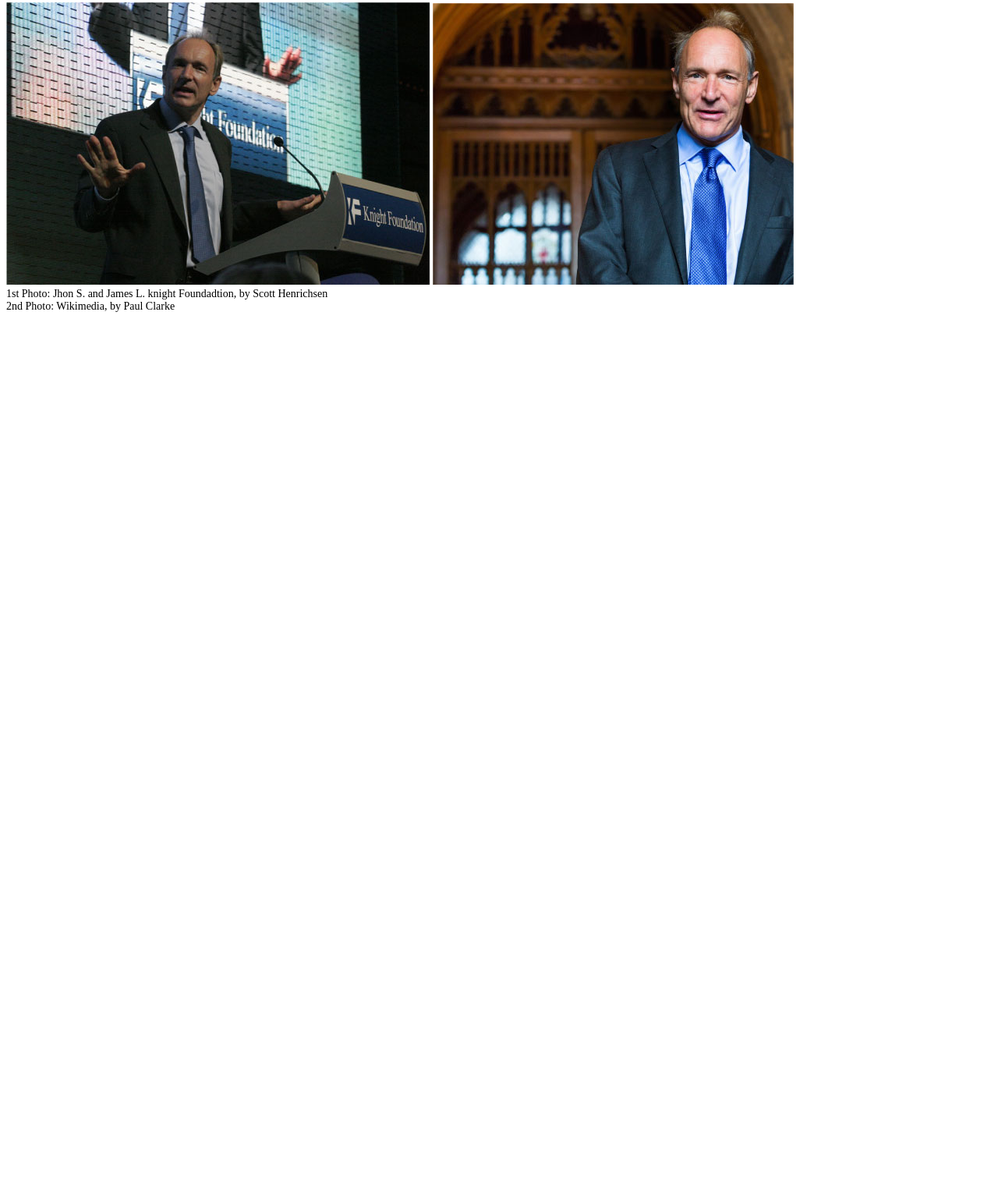
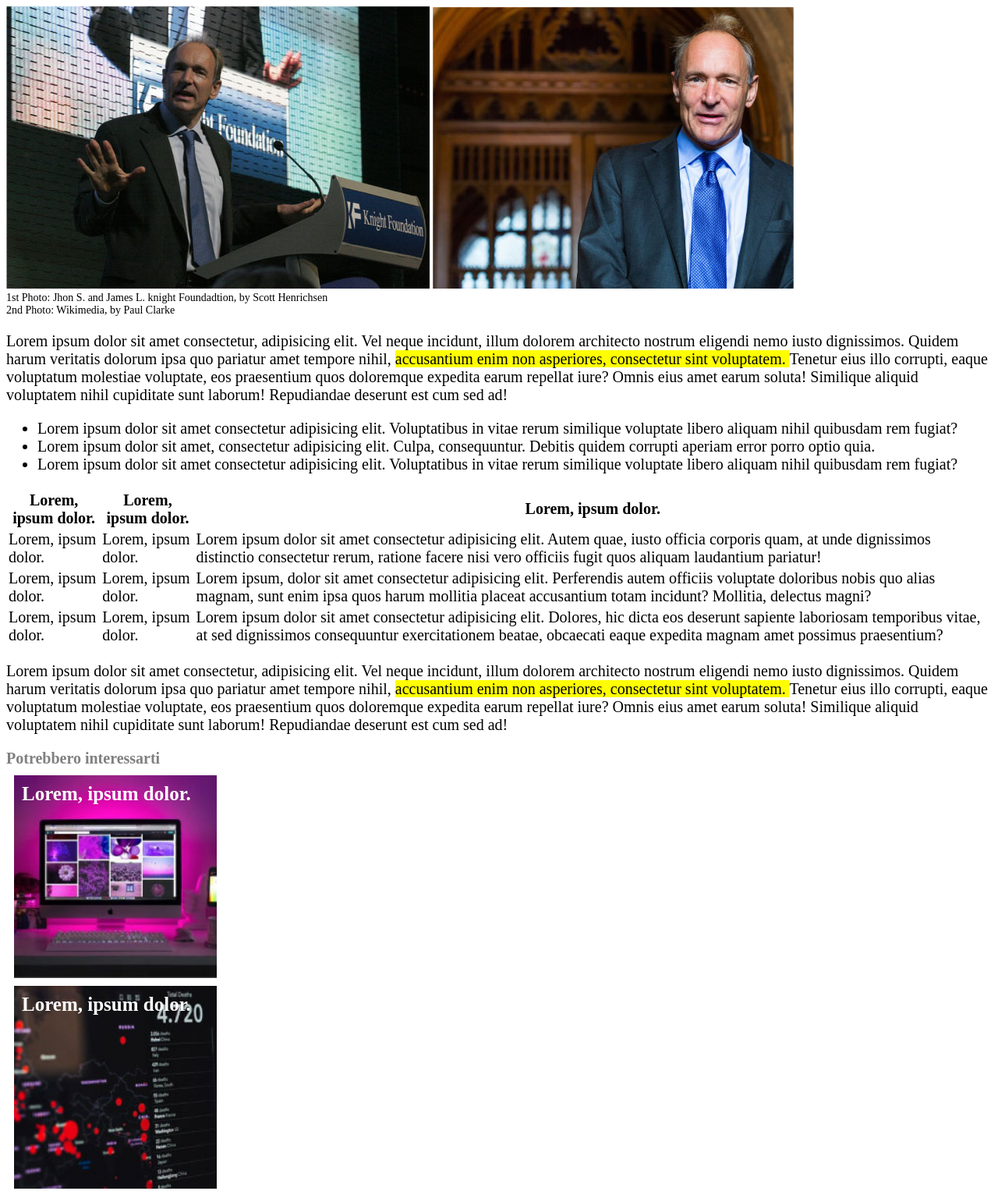
Before and after one commit to FrancescoBoco/html-css-booleaner, a plain HTML site: page index.html in a window 1280 px wide. Shown: the part 358-1885 px from the top of the page at 78% size. Before the commit the page ends 800 px from the top, so only its background shows below. Drawn offline with Linux system fonts and the light colour scheme.

Commit message:
header e footer finito

```diff
--- a/css/style.css
+++ b/css/style.css
@@ -20,8 +20,11 @@
     margin-bottom: 0%;
 }
 
-.light-test{
-    color: gray;
+
+.subtitle{
+    color: grey;
+    font-size: 20px;
+    font-weight: bold;
 }
 
 #link-style{
@@ -38,7 +41,44 @@
 }
 
 .top-paragraph{
-    margin: 0%;
+    margin : 0%;
     font-size: 14px;
 }
 /* Fine Header */
+
+/*inizio Main */
+
+.lorem{
+    font-size: 20px;
+}
+
+
+
+.highlight-text{
+    background-color: yellow;
+}
+
+.img-footer{
+    height: 30vh;
+    width: 30vh;
+    background-color: red;
+    padding: 10px;
+    color: white;
+    font-size: 25px;
+    font
+
+}
+
+.img1{
+    margin: 10px;
+    background-image: url("../img/monitor.jpg");
+    background-size: cover;
+    background-position: center;
+}
+
+.img2{
+    margin: 10px;
+    background-image: url("../img/graph.jpg");
+    background-size: cover;
+    background-position: center;
+}
--- a/index.html
+++ b/index.html
@@ -48,11 +48,103 @@
     </header>
 
     <main>
-        <!-- <p>/<ul>/<table>/<p> -->
+            <div class="lorem">
+                <p>
+                    Lorem ipsum dolor sit amet consectetur, adipisicing elit. Vel neque incidunt, illum dolorem architecto nostrum eligendi nemo iusto dignissimos. Quidem harum veritatis dolorum ipsa quo pariatur amet tempore nihil, <span class="highlight-text"> accusantium enim non asperiores, consectetur sint voluptatem. </span> Tenetur eius illo corrupti, eaque voluptatum molestiae voluptate, eos praesentium quos doloremque expedita earum repellat iure? Omnis eius amet earum soluta! Similique aliquid voluptatem nihil cupiditate sunt laborum! Repudiandae deserunt est cum sed ad!
+                </p>
+            </div>
+            <div class="lorem ">
+                <ul>
+                    <li>
+                        Lorem ipsum dolor sit amet consectetur adipisicing elit. Voluptatibus in vitae rerum similique voluptate libero aliquam nihil quibusdam rem fugiat?
+                    </li>
+                    <li>
+                        Lorem ipsum dolor sit amet, consectetur adipisicing elit. Culpa, consequuntur. Debitis quidem corrupti aperiam error porro optio quia.
+                    </li>
+                    <li>
+                        Lorem ipsum dolor sit amet consectetur adipisicing elit. Voluptatibus in vitae rerum similique voluptate libero aliquam nihil quibusdam rem fugiat?
+                    </li>
+                </ul>
+            </div>
+
+
+            <!-- inizio table  -->
+            <div class="lorem">
+                <table>
+                    <thead>
+                        <tr>
+                            <th>
+                                Lorem, ipsum dolor.
+                            </th>
+                            <th>
+                                Lorem, ipsum dolor.
+                            </th>
+                            <th>
+                                Lorem, ipsum dolor.
+                            </th>
+                        </tr>
+                    </thead>
+
+                    <tbody>
+                        <tr>
+                            <td>
+                                Lorem, ipsum dolor.
+                            </td>
+                            <td>
+                                Lorem, ipsum dolor.
+                            </td>
+                            <td>
+                                Lorem ipsum dolor sit amet consectetur adipisicing elit. Autem quae, iusto officia corporis quam, at unde dignissimos distinctio consectetur rerum, ratione facere nisi vero officiis fugit quos aliquam laudantium pariatur!
+                            </td>
+                        </tr>
+                        <tr>
+                            <td>
+                                Lorem, ipsum dolor.
+                            </td>
+                            <td>
+                                Lorem, ipsum dolor.
+                            </td>
+                            <td>
+                                Lorem ipsum, dolor sit amet consectetur adipisicing elit. Perferendis autem officiis voluptate doloribus nobis quo alias magnam, sunt enim ipsa quos harum mollitia placeat accusantium totam incidunt? Mollitia, delectus magni?
+                            </td>
+                        </tr>
+                        <tr>
+                            <td>
+                                Lorem, ipsum dolor.
+                            </td>
+                            <td>
+                                Lorem, ipsum dolor.
+                            </td>
+                            <td>
+                                Lorem ipsum dolor sit amet consectetur adipisicing elit. Dolores, hic dicta eos deserunt sapiente laboriosam temporibus vitae, at sed dignissimos consequuntur exercitationem beatae, obcaecati eaque expedita magnam amet possimus praesentium?
+                            </td>
+                        </tr>
+                    </tbody>
+                </table>
+            </div>
+
+                <!-- fine table  -->
+
+                <div class="lorem">
+                    <p>
+                        Lorem ipsum dolor sit amet consectetur, adipisicing elit. Vel neque incidunt, illum dolorem architecto nostrum eligendi nemo iusto dignissimos. Quidem harum veritatis dolorum ipsa quo pariatur amet tempore nihil, <span class="highlight-text"> accusantium enim non asperiores, consectetur sint voluptatem. </span> Tenetur eius illo corrupti, eaque voluptatum molestiae voluptate, eos praesentium quos doloremque expedita earum repellat iure? Omnis eius amet earum soluta! Similique aliquid voluptatem nihil cupiditate sunt laborum! Repudiandae deserunt est cum sed ad!
+                    </p>
+                </div>
     </main>
 
     <footer>
+        <div class="subtitle">
+            Potrebbero interessarti
+        </div>
+        <div class="img-footer img1">
+            <strong>Lorem, ipsum dolor.</strong>
+        </div>
+
+        <div class="img-footer img2">
+            <strong>Lorem, ipsum dolor. </strong>
+        </div>
         <!-- backgorund-image/stritta/backgorund-image/stritta  -->
+
     </footer>
 </body>
 </html>
```
